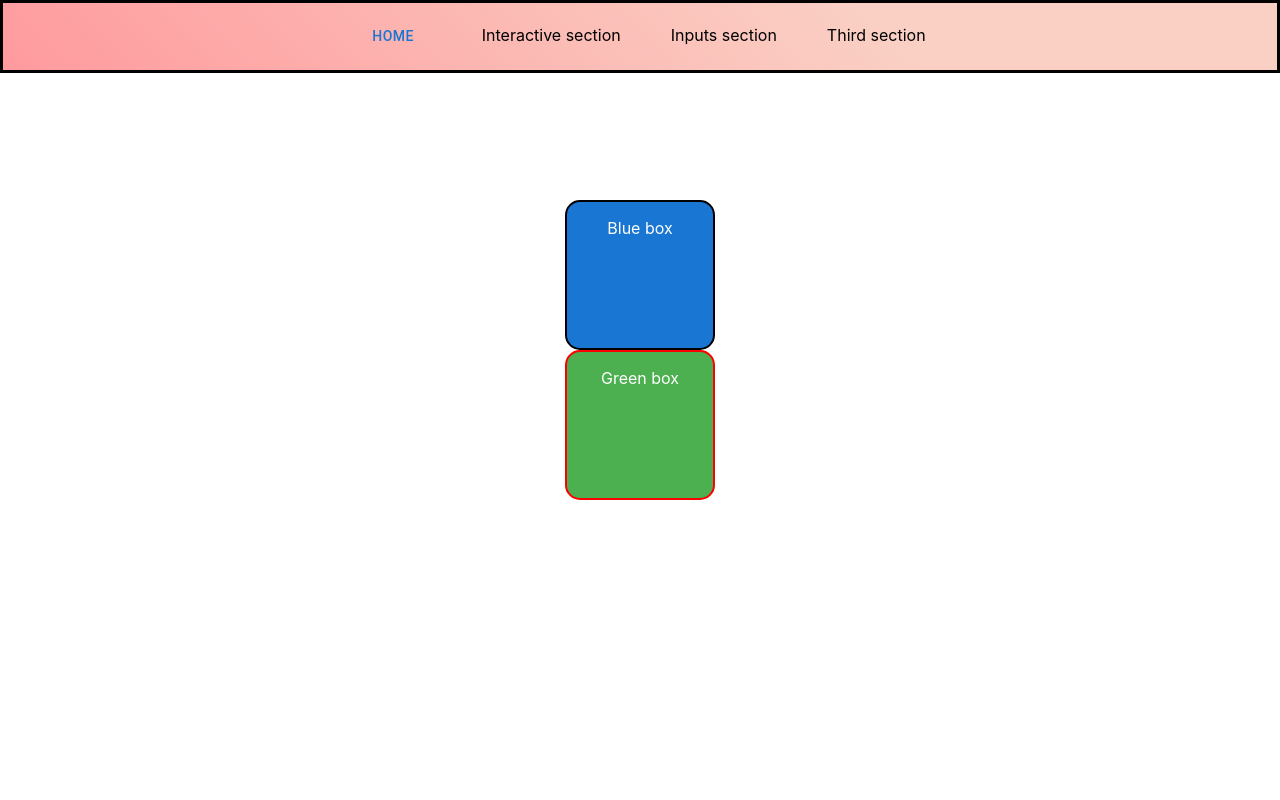
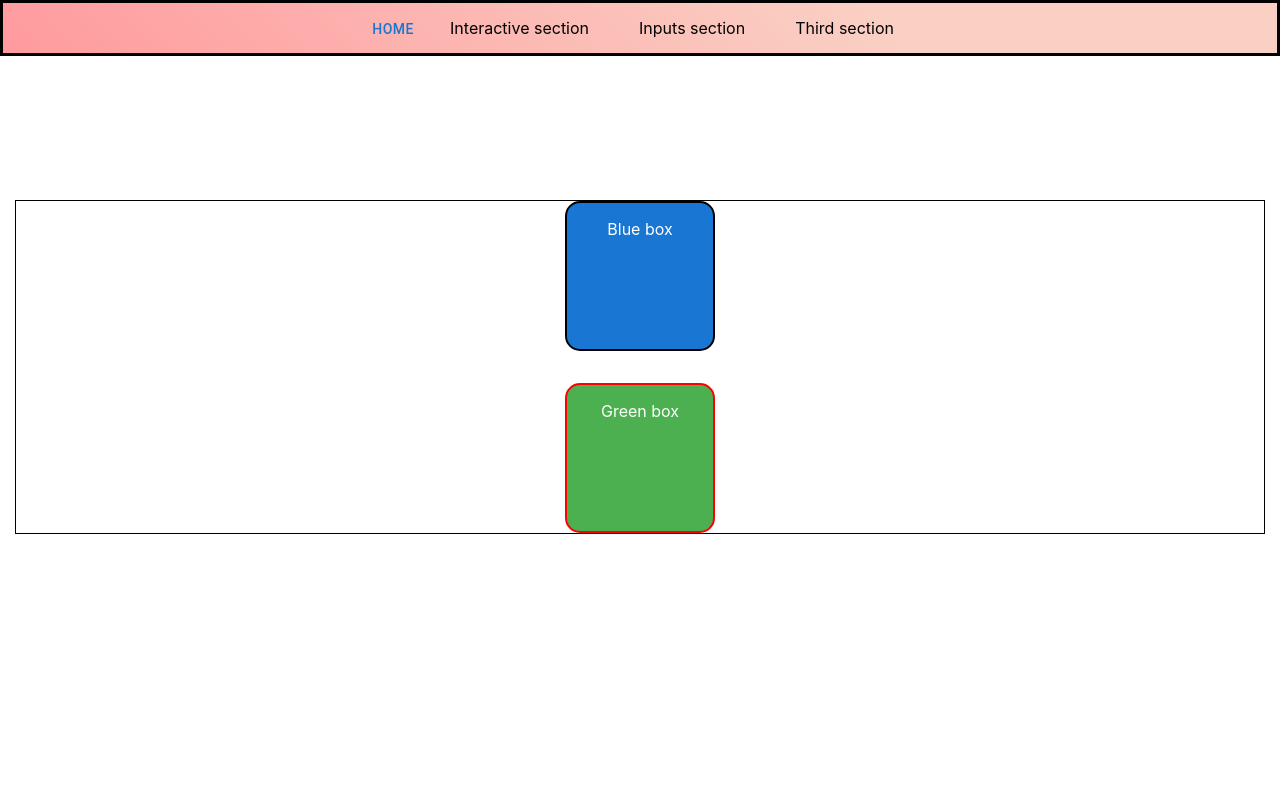
Before and after one commit to DantesSagan/materialNextReact, a Next.js app: page /box in a window 1280 px wide. Shown: the top 800 px of the page. Built offline with nearby package versions, Linux system fonts and the light colour scheme.

Commit message:
15 box specifying

```diff
--- a/components/layout/navbar.js
+++ b/components/layout/navbar.js
@@ -82,9 +82,7 @@
           <div className='' style={{ display: 'inline-block' }}>
             <Button className='buttonM'>
               {' '}
-              <li className='button'>
-                <Link href='/'>Home</Link>
-              </li>
+              <Link href='/'>Home</Link>
             </Button>{' '}
           </div>
           <div className='' style={{ display: 'inline-block' }}>
--- a/pages/box/index.js
+++ b/pages/box/index.js
@@ -1,10 +1,21 @@
-import { Box, Stack } from '@mui/material';
+import { Box, Divider, Stack } from '@mui/material';
 import React from 'react';
 
 export default function IndexBox() {
   return (
-    <Stack alignItems='center'>
-      {/* // Box component it's a div tag by default and you can specify like "span"
+    // Stack it's lika a div tag with default styling like direction:column
+    <Stack
+      margin={'15px'}
+      alignItems='center'
+      sx={{
+        border: '1px solid black',
+      }}
+      direction='column'
+      divider={<Divider orientation='vertical' flexItem />}
+      // Spacing work like spacing={8px * "number-value"} in example below 16 px
+      spacing={2}
+    >
+      {/* // Box component it's also a div tag by default and you can specify like "span"
       or smth else */}
       <Box
         alignItems='center'
```
